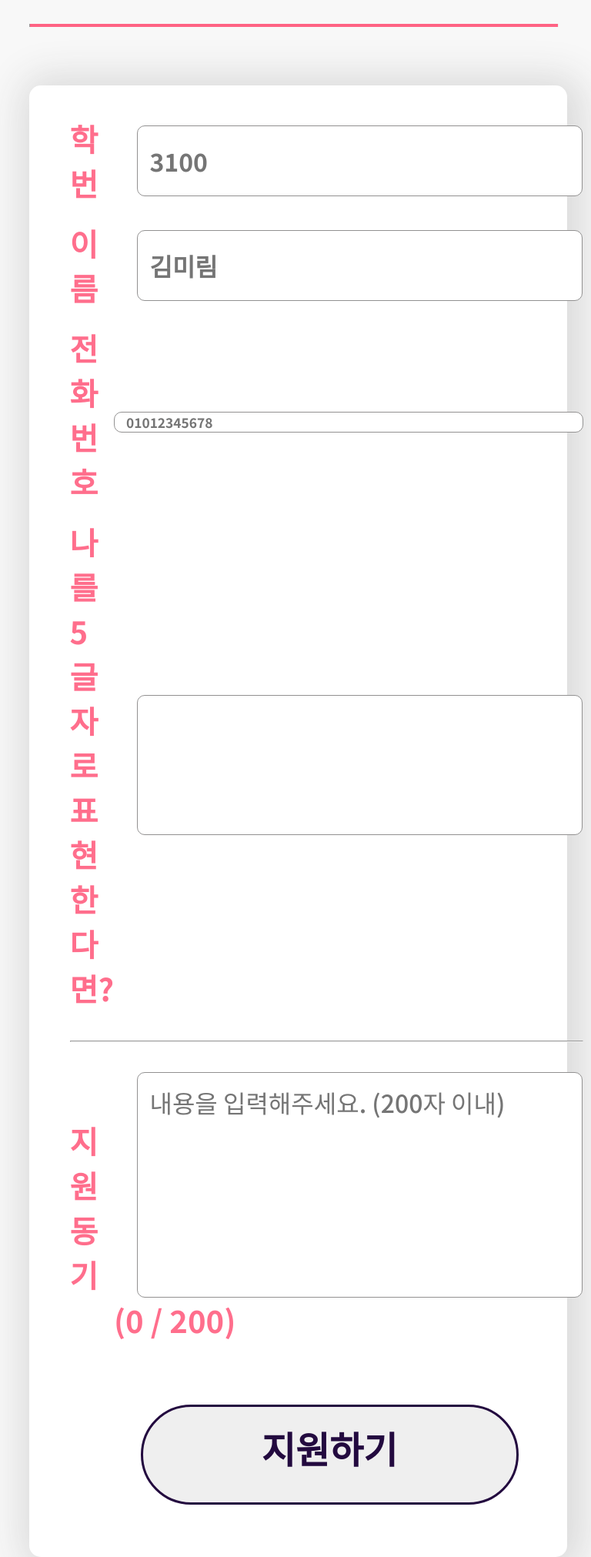
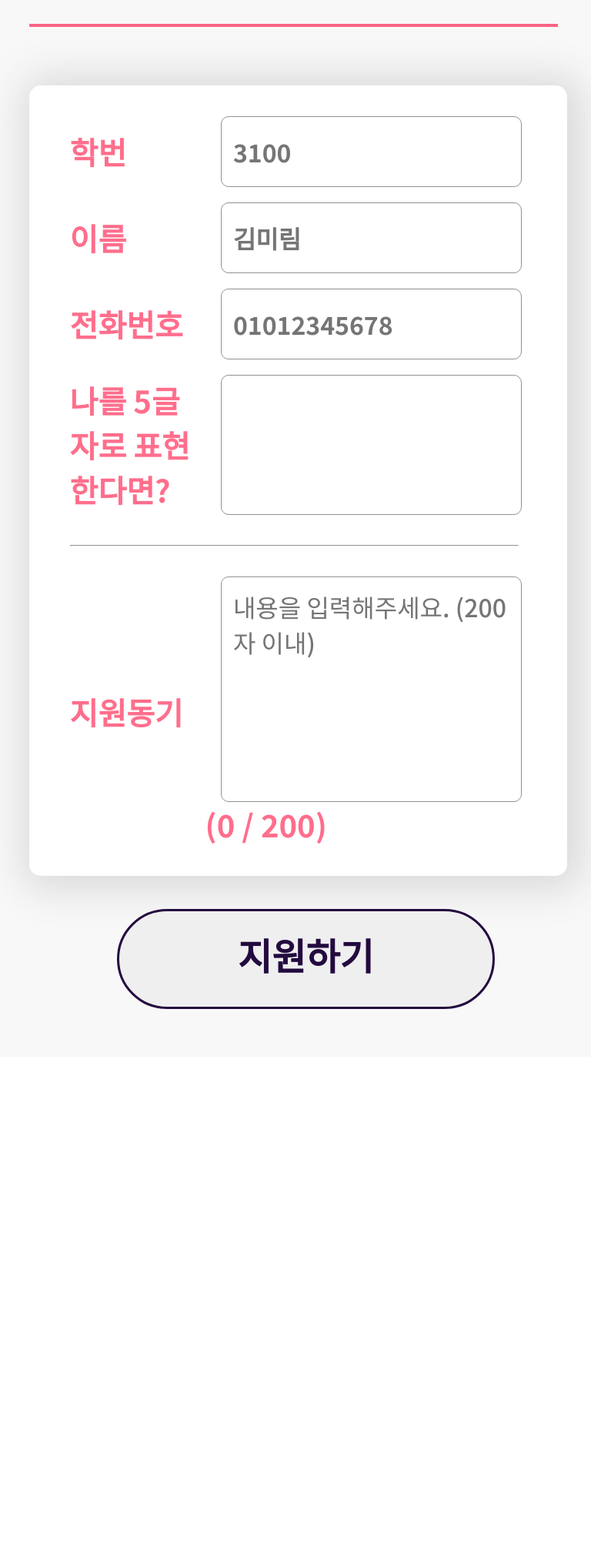
Before and after one commit to ccomangi2/2021_App_and_Me_Web, a PHP site: page /submit.php in a window 768 px wide. Shown: the part 215-2238 px from the top of the page at 77% size. After the commit the page ends 1526 px from the top, so only its background shows below. Run offline with PHP 8.4, Linux system fonts and the light colour scheme.

Commit message:
Add files via upload

```diff
--- a/css/submit.css
+++ b/css/submit.css
@@ -77,13 +77,13 @@ button{
 
 .apply {
 	width: 26%;
-	height: 50px;
+	height: 60px;
 	font-size: 1.5em;
 	font-weight: 700;
   color: #230A3F;
 	border: solid 3.5px #230A3F;
 	border-radius: 100px;
-  padding-top: 2%;
+  padding-top: 1%;
   padding-bottom: 5%;
   padding-left: 5%;
   padding-right: 5%;
@@ -95,6 +95,7 @@ button{
 .box{
   background-color: #ffffff;
   width: 94%;
+  height: 600px;
   text-align: center;
   box-align: center;
   border-radius: 15px;
@@ -121,6 +122,10 @@ button{
 }
 
 #fiveme {
+  float:left; width: 33%; height:50px
+}
+
+#phone {
   float:left; width: 33%; height:50px
 }
 
@@ -274,19 +279,19 @@ input[type=text], textarea:focus{
     color: #230A3F;
     border: solid 3.5px #230A3F;
     border-radius: 100px;
-    padding-top: 2%;
+    padding-top: 3%;
     padding-bottom: 5%;
     padding-left: 5%;
     padding-right: 5%;
     margin-top: 10%;
     margin-bottom: 10%;
-    margin-left: 10%;
     font-family: 'Noto Sans KR', sans-serif;
   }
 
   .box{
     background-color: #ffffff;
     width: 94%;
+    height: 1000px;
     text-align: center;
     box-align: center;
     border-radius: 15px;
@@ -313,6 +318,10 @@ input[type=text], textarea:focus{
 
   #fiveme {
     float:left; width: 92%; height:180px; font-size: 0.8em; margin-left: 5%;
+  }
+
+  #phone {
+    float:left; width: 92%; height:90px; font-size: 0.8em; margin-left: 5%;
   }
 
   #test {
```
